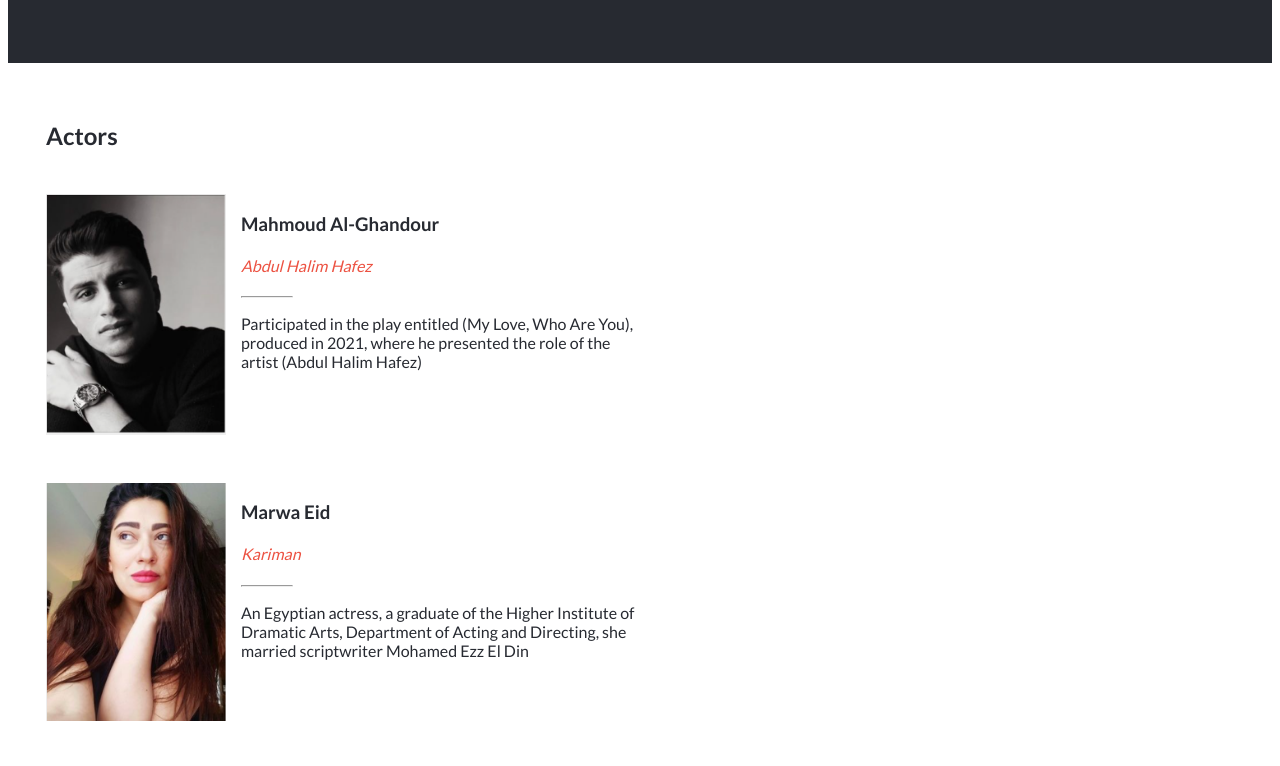
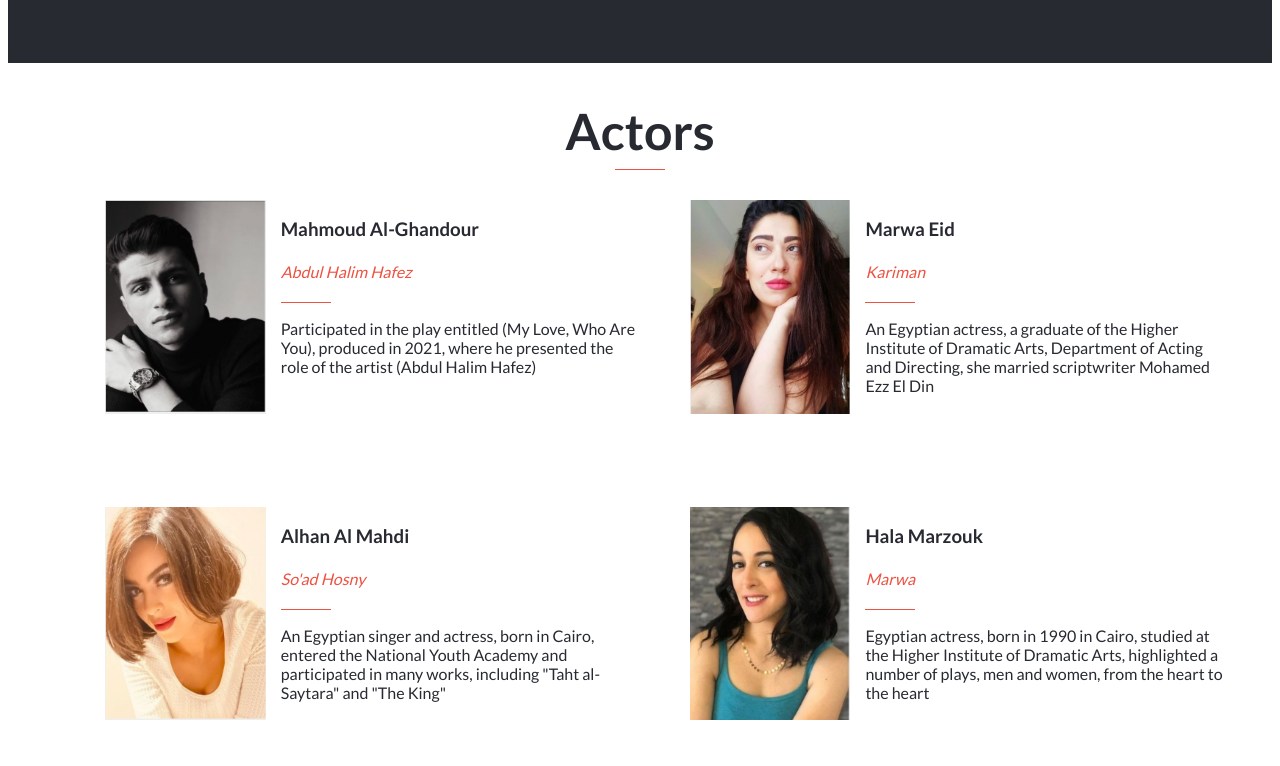
Before and after one commit to Farida-Hamid/Capstone, a plain HTML site: page index.html in a window 1280 px wide. Shown: the part 1092-1858 px from the top of the page. Drawn offline with Linux system fonts and the light colour scheme.

Commit message:
Finalize actors section

```diff
--- a/index.html
+++ b/index.html
@@ -61,7 +61,11 @@
         </section>
       </section>
 
-      <section class="stars"><h2>Actors</h2></section>
+      <section class="stars">
+        <h2>Actors</h2>
+        <hr>
+        <section class="container"></section>
+      </section>
     </main>
     <script src="script.js">
     </script>
--- a/script.js
+++ b/script.js
@@ -45,7 +45,7 @@ function participants(index) {
     role
   } = actors[index];
 
-  const main = document.querySelector('.stars');
+  const main = document.querySelector('.container');
   const star = document.createElement('div');
   star.className = 'actor';
   star.innerHTML = `
--- a/styles.css
+++ b/styles.css
@@ -107,10 +107,7 @@ h1 {
 
 .stars {
   color: #272a31;
-  display: flex;
   max-width: 600px;
-  flex-wrap: wrap;
-  flex-direction: row;
   margin: 3%;
 }
 
@@ -122,6 +119,18 @@ h1 {
   color: #ec5242;
   font-weight: 80;
   font-style: italic;
+}
+.stars h2 {
+  text-align: center;
+  font-size: 50px;
+  margin:0
+}
+
+.stars hr {
+  height: 1px;
+  border: none;
+  width: 50px;
+  background-color: #ec5242;
 }
 
 .actor {
@@ -135,7 +144,7 @@ h1 {
   height: auto;
 }
 
-hr {
+.container hr {
   width: 50px;
   margin: 0;
 }
@@ -191,4 +200,16 @@ hr {
   .desciption {
     margin: 10px;
   }
+
+  .stars {
+    max-width: 100%;
+  }
+
+  .container {
+    display: grid;
+    width: 90%;
+    grid-template-columns: [col1-start] 50% [col1-end row2-start] 50% [col2-end];
+    margin: auto;
+    gap: 50px;
+  }
 }
```
